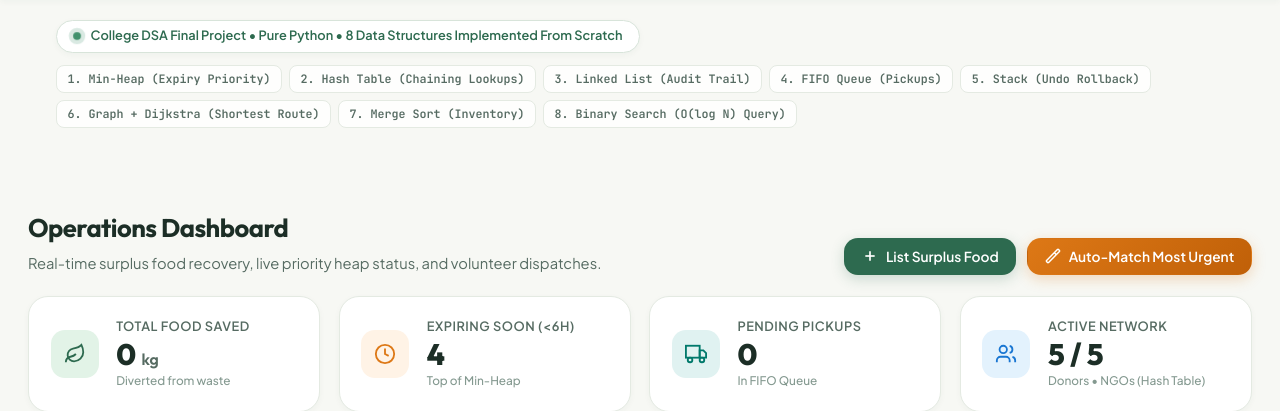
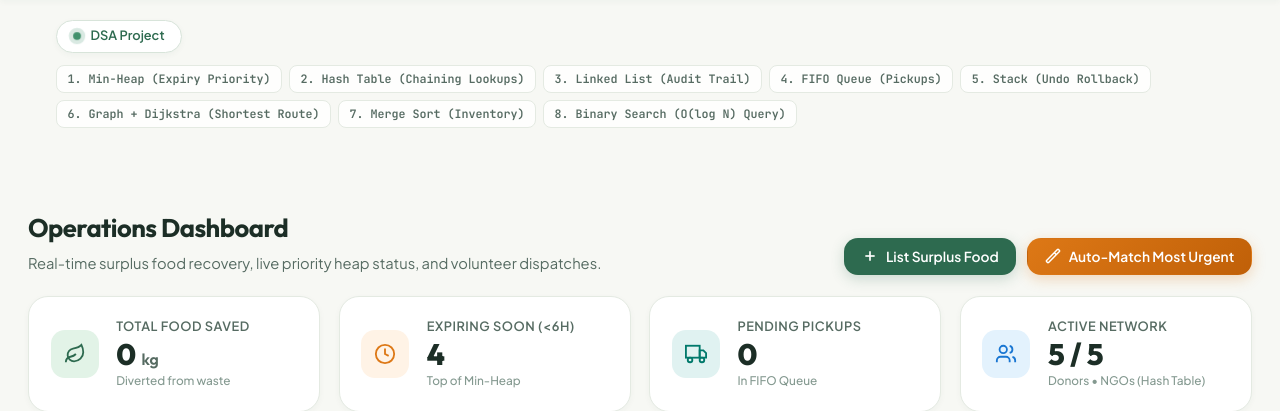
Before and after one commit to roshnikailash7-spec/food-waste-donation-coordinator, a Flask app: page / in a window 1280 px wide. Shown: the part 91-502 px from the top of the page. Run offline with Flask 3, Linux system fonts and the light colour scheme; data that the repository does not hold is empty.

Commit message:
Update hero badge to DSA Project

```diff
--- a/static/app.js
+++ b/static/app.js
@@ -1,5 +1,5 @@
 /**
- * Food Waste Reduction & Donation Coordinator (College DSA Project)
+ * Food Waste Reduction & Donation Coordinator (DSA Project)
  * Frontend Controller & Canvas Route Visualizer
  * All core algorithmic logic resides in custom Python DSA modules (dsa/).
  */
--- a/static/style.css
+++ b/static/style.css
@@ -1,5 +1,5 @@
 /* ==========================================================================
-   Food Waste Reduction & Donation Coordinator (College DSA Project)
+   Food Waste Reduction & Donation Coordinator (DSA Project)
    Palette: Soft Pastel Green & Cream, Rounded Cards, Elegant Modern Typography
    ========================================================================== */
 
--- a/templates/index.html
+++ b/templates/index.html
@@ -3,7 +3,7 @@
 <head>
   <meta charset="UTF-8">
   <meta name="viewport" content="width=device-width, initial-scale=1.0">
-  <title>Food Waste Reduction & Donation Coordinator | College DSA Project</title>
+  <title>Food Waste Reduction & Donation Coordinator | DSA Project</title>
   <meta name="description" content="Intelligent food donation matching and waste reduction platform powered by 8 custom data structures implemented from scratch in pure Python.">
   <link rel="preconnect" href="https://fonts.googleapis.com">
   <link rel="preconnect" href="https://fonts.gstatic.com" crossorigin>
@@ -63,7 +63,7 @@
     <section class="hero-strip">
       <div class="hero-pill">
         <span class="pulse-dot"></span>
-        <span>College DSA Final Project &bull; Pure Python &bull; 8 Data Structures Implemented From Scratch</span>
+        <span>DSA Project</span>
       </div>
       <div class="dsa-tag-chips">
         <span class="dsa-chip">1. Min-Heap (Expiry Priority)</span>
@@ -402,7 +402,7 @@
   <!-- FOOTER -->
   <footer class="app-footer">
     <div class="footer-inner">
-      <p><strong>Food Waste Reduction &amp; Donation Coordinator</strong> &bull; Complete College DSA Project</p>
+      <p><strong>Food Waste Reduction &amp; Donation Coordinator</strong> &bull; DSA Project</p>
       <p class="footer-meta">Built with pure Python 3 + Flask &bull; Core logic powered by 8 custom data structures implemented from scratch.</p>
     </div>
   </footer>
@@ -562,7 +562,7 @@
     <div class="modal-card modal-large">
       <div class="modal-header">
         <div>
-          <h3>College DSA Project &bull; Architectural Specification</h3>
+          <h3>DSA Project &bull; Architectural Specification</h3>
           <p class="modal-desc">Comprehensive reference of all 8 custom data structures, time complexities, and design rationale.</p>
         </div>
         <button class="close-modal-btn" data-close="dsaGuideModal">&times;</button>
```
